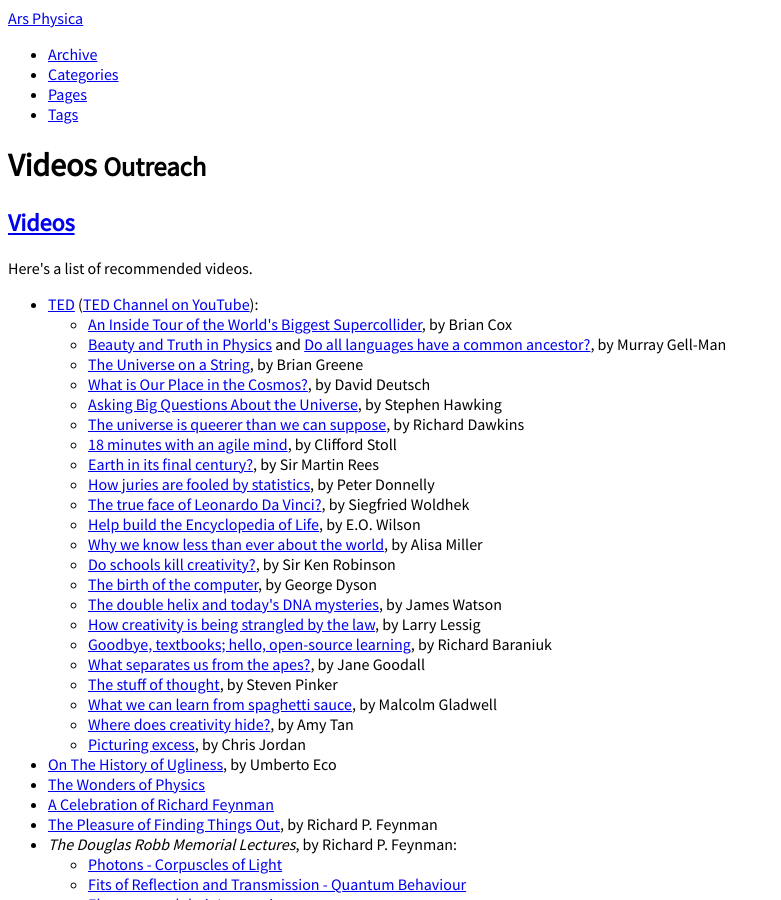
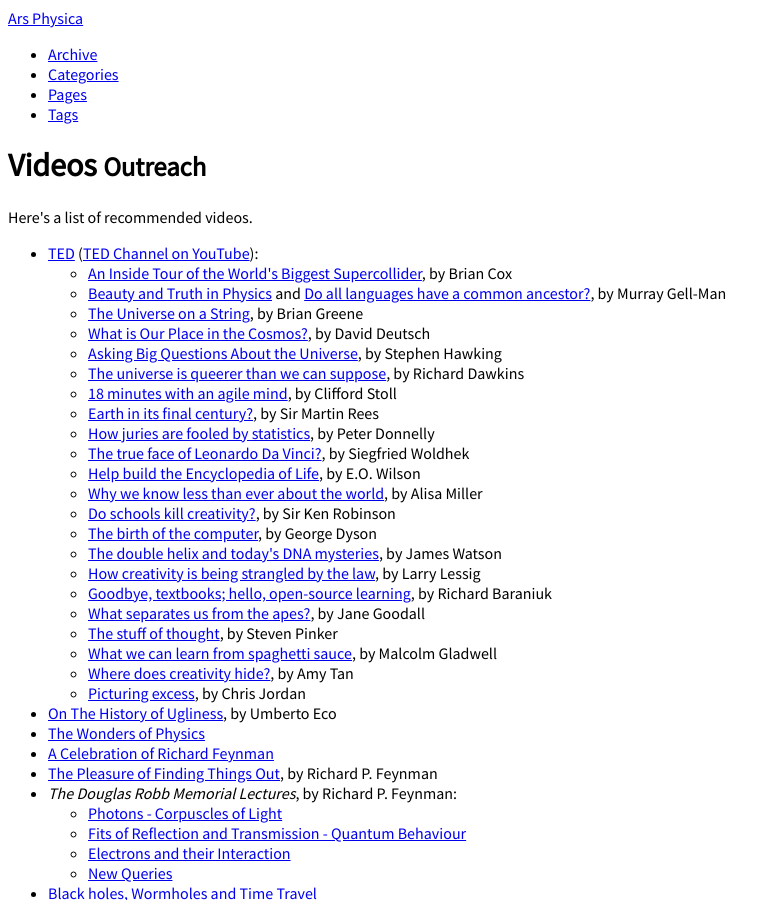
Before and after one commit to danieldf/danieldf.github.com, a Jekyll site: the page built from research/videos.html, in a window 1280 px wide and 900 px high. Shown: the whole window, without its empty margins (0-781 px from the left). Built offline with Jekyll 4.4.1, drawn with Linux system fonts in a browser that asks for light colours; nearby versions of some CDN libraries; comment, search, counter and statistics services are not loaded.

Commit message:
v0.2.0: adding research pages

```diff
--- a/research/videos.html
+++ b/research/videos.html
@@ -6,7 +6,6 @@ tags: [Science, Mathematics, Physics, Computer Science, Chemistry, Biology]
 ---
 {% include JB/setup %}
 
-<h2><a href="#">Videos</a></h2>
 		<p>Here's a list of recommended videos.</p>
 		<ul>
 		  <li><a href="http://www.ted.com/">TED</a> (<a href="http://www.youtube.com/profile?user=TEDtalksDirector">TED Channel on YouTube</a>):
```
